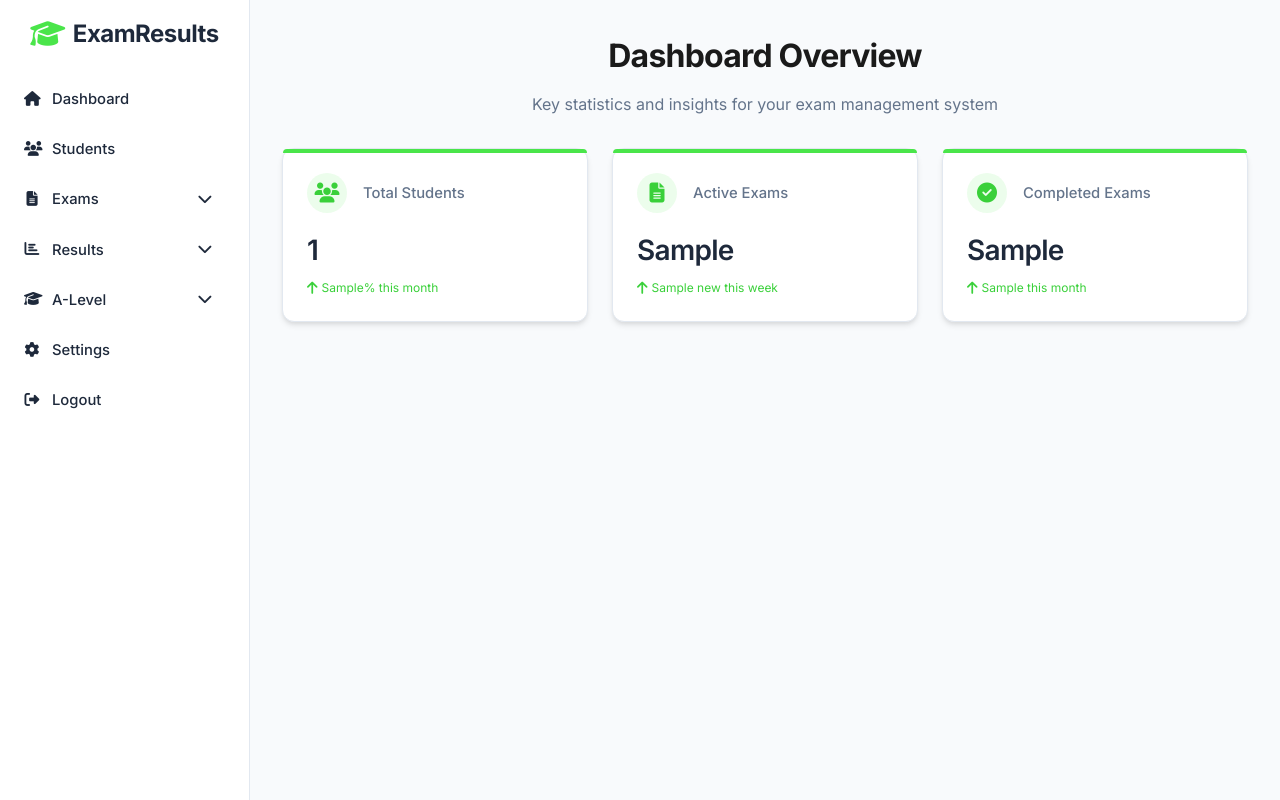
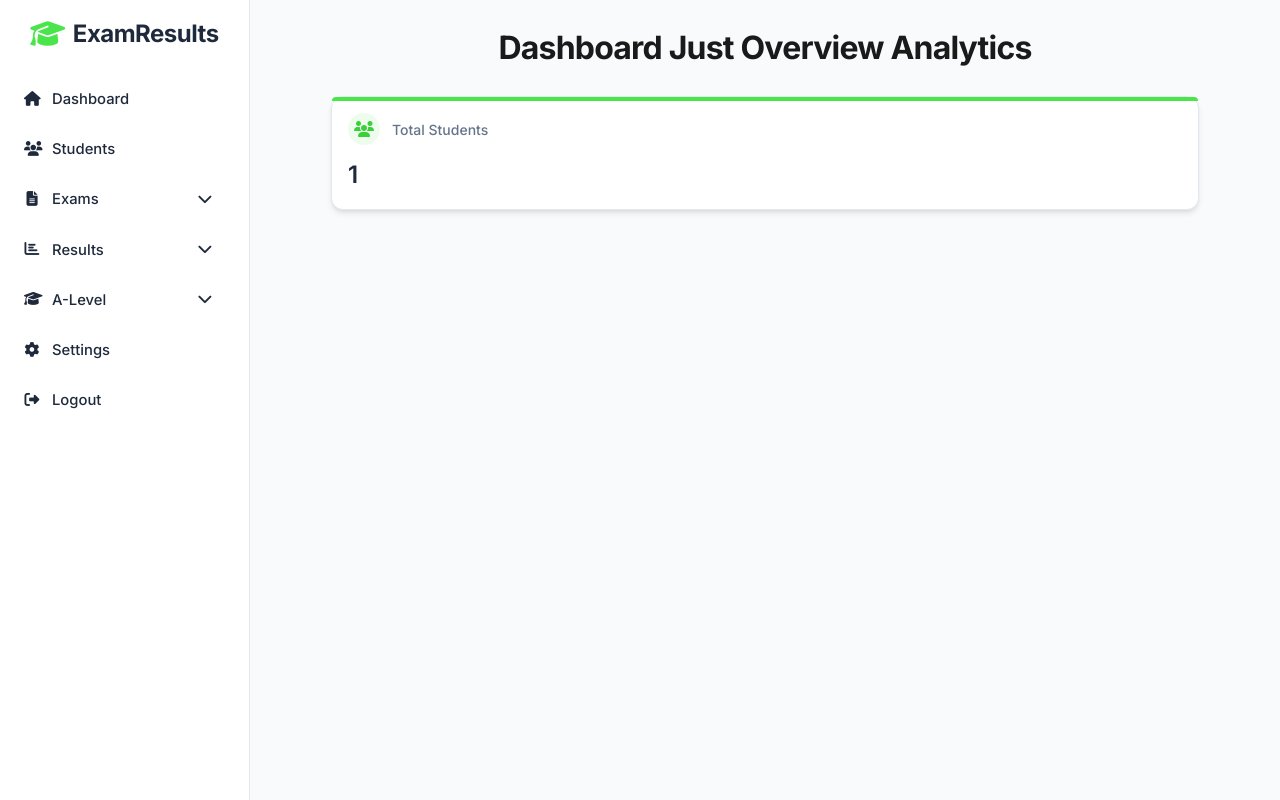
Before and after one commit to dadyutenga/Tanzania-Alevel-Olevel-results-management-system, a CodeIgniter 4 app: the page made by app/Views/dashboard.php in a window 1280 px wide. Run offline with PHP 8.4 and a stand-in for CodeIgniter, Linux system fonts and the light colour scheme; the template is opened without the code that fills it: most values are stand-ins (such as "Sample title", 1, 10 or a date in 2020); some libraries are stand-ins or nearby versions.

Commit message:
feat(Dashboard): enhance dashboard functionality and UI
Refactored the DashboardController to include new statistics and data retrieval methods, such as exam completion stats, performance distribution, and class distribution. Updated the dashboard view to reflect these changes, improving the overall user experience with a cleaner layout and animations. Removed outdated statistics and adjusted styling for better visual consistency.

```diff
--- a/app/Views/dashboard.php
+++ b/app/Views/dashboard.php
@@ -33,7 +33,7 @@
         body {
             font-family: 'Inter', -apple-system, BlinkMacSystemFont, sans-serif;
             font-size: 0.925rem;
-            background-color: var(--bg-color);
+            background: var(--bg-color);
             color: var(--text-primary);
             line-height: 1.5;
             min-height: 100vh;
@@ -132,51 +132,51 @@
         .main-content {
             flex: 1;
             margin-left: 250px;
-            padding: 2rem 1rem;
+            padding: 1.5rem 1rem;
             transition: margin-left 0.3s ease;
         }
 
         .container {
-            max-width: 1200px;
+            max-width: 900px;
             margin: 0 auto;
             padding: 0 1rem;
         }
 
         .header {
             text-align: center;
-            margin-bottom: 2rem;
+            margin-bottom: 1.5rem;
+            opacity: 0;
+            transform: translateY(10px);
+            animation: fadeInUp 0.5s ease forwards;
         }
 
         .header h1 {
             font-size: 2rem;
             font-weight: 700;
             color: var(--accent);
-            margin-bottom: 0.75rem;
+            margin-bottom: 0.5rem;
             letter-spacing: -0.025em;
         }
 
         .header p {
             color: var(--text-secondary);
             font-size: 1rem;
-            max-width: 600px;
-            margin: 0 auto;
         }
 
         .dashboard-stats {
-            display: grid;
-            grid-template-columns: repeat(auto-fit, minmax(280px, 1fr));
-            gap: 1.5rem;
-            margin-top: 1.5rem;
+            margin-bottom: 1.5rem;
         }
 
         .stat-card {
             background: var(--card-bg);
-            padding: 1.5rem;
+            padding: 1rem;
             border-radius: var(--radius);
             box-shadow: var(--shadow);
             border: 1px solid var(--border);
-            transition: transform 0.2s ease, box-shadow 0.2s ease;
             position: relative;
+            opacity: 0;
+            transform: translateY(10px);
+            animation: fadeInUp 0.5s ease forwards;
         }
 
         .stat-card::before {
@@ -191,55 +191,36 @@
             border-top-right-radius: var(--radius);
         }
 
-        .stat-card:hover {
-            transform: translateY(-2px);
-            box-shadow: 0 4px 12px rgba(0, 0, 0, 0.1);
-        }
-
         .stat-card-header {
             display: flex;
             align-items: center;
-            margin-bottom: 1rem;
+            margin-bottom: 0.75rem;
         }
 
         .stat-card-icon {
-            width: 2.5rem;
-            height: 2.5rem;
+            width: 2rem;
+            height: 2rem;
             display: flex;
             align-items: center;
             justify-content: center;
             border-radius: 50%;
-            margin-right: 1rem;
-            font-size: 1.25rem;
+            margin-right: 0.75rem;
+            font-size: 1rem;
             background-color: rgba(74, 229, 74, 0.1);
             color: var(--primary-dark);
         }
 
         .stat-card-title {
-            font-size: 0.925rem;
+            font-size: 0.875rem;
             color: var(--text-secondary);
             margin: 0;
             font-weight: 500;
         }
 
         .stat-card-value {
-            font-size: 1.75rem;
+            font-size: 1.5rem;
             font-weight: 600;
             color: var(--text-primary);
-            margin: 0.5rem 0;
-            letter-spacing: -0.025em;
-        }
-
-        .stat-card-trend {
-            font-size: 0.75rem;
-            color: var(--primary-dark);
-            display: flex;
-            align-items: center;
-            gap: 0.25rem;
-        }
-
-        .stat-card-trend i {
-            font-size: 0.875rem;
         }
 
         .sidebar-toggle {
@@ -254,6 +235,17 @@
             border-radius: 50%;
             cursor: pointer;
             box-shadow: var(--shadow);
+        }
+
+        @keyframes fadeInUp {
+            from {
+                opacity: 0;
+                transform: translateY(10px);
+            }
+            to {
+                opacity: 1;
+                transform: translateY(0);
+            }
         }
 
         @media (max-width: 768px) {
@@ -274,11 +266,6 @@
                 padding: 0 0.5rem;
             }
 
-            .dashboard-stats {
-                grid-template-columns: 1fr;
-                gap: 1rem;
-            }
-
             .sidebar-toggle {
                 display: block;
             }
@@ -291,7 +278,6 @@
     </button>
 
     <div class="dashboard">
-        <!-- Sidebar -->
         <div class="sidebar" id="sidebar">
             <div class="logo">
                 <i class="fas fa-graduation-cap"></i>
@@ -300,17 +286,13 @@
             <?= view('shared/sidebar_menu') ?>
         </div>
 
-        <!-- Main Content -->
         <div class="main-content">
             <div class="container">
                 <div class="header">
-                    <h1>Dashboard Overview</h1>
-                    <p>Key statistics and insights for your exam management system</p>
+                    <h1>Dashboard   Just Overview Analytics</h1>
                 </div>
 
-                <!-- Dashboard Stats -->
                 <div class="dashboard-stats">
-                    <!-- Total Students Card -->
                     <div class="stat-card">
                         <div class="stat-card-header">
                             <div class="stat-card-icon">
@@ -319,40 +301,6 @@
                             <h3 class="stat-card-title">Total Students</h3>
                         </div>
                         <div class="stat-card-value"><?= number_format($totalStudents) ?></div>
-                        <div class="stat-card-trend">
-                            <i class="fas fa-arrow-<?= $studentGrowth > 0 ? 'up' : 'down' ?>"></i>
-                            <span><?= $studentGrowth ?>% this month</span>
-                        </div>
-                    </div>
-
-                    <!-- Active Exams Card -->
-                    <div class="stat-card">
-                        <div class="stat-card-header">
-                            <div class="stat-card-icon">
-                                <i class="fas fa-file-alt"></i>
-                            </div>
-                            <h3 class="stat-card-title">Active Exams</h3>
-                        </div>
-                        <div class="stat-card-value"><?= $activeExams ?></div>
-                        <div class="stat-card-trend">
-                            <i class="fas fa-arrow-up"></i>
-                            <span><?= $newExamsThisWeek ?> new this week</span>
-                        </div>
-                    </div>
-
-                    <!-- Completed Exams Card -->
-                    <div class="stat-card">
-                        <div class="stat-card-header">
-                            <div class="stat-card-icon">
-                                <i class="fas fa-check-circle"></i>
-                            </div>
-                            <h3 class="stat-card-title">Completed Exams</h3>
-                        </div>
-                        <div class="stat-card-value"><?= $completedExams ?></div>
-                        <div class="stat-card-trend">
-                            <i class="fas fa-arrow-up"></i>
-                            <span><?= $completedExams ?> this month</span>
-                        </div>
                     </div>
                 </div>
             </div>
```
Also changed, not shown: app/Controllers/DashboardController.php (+134 -34 lines).
